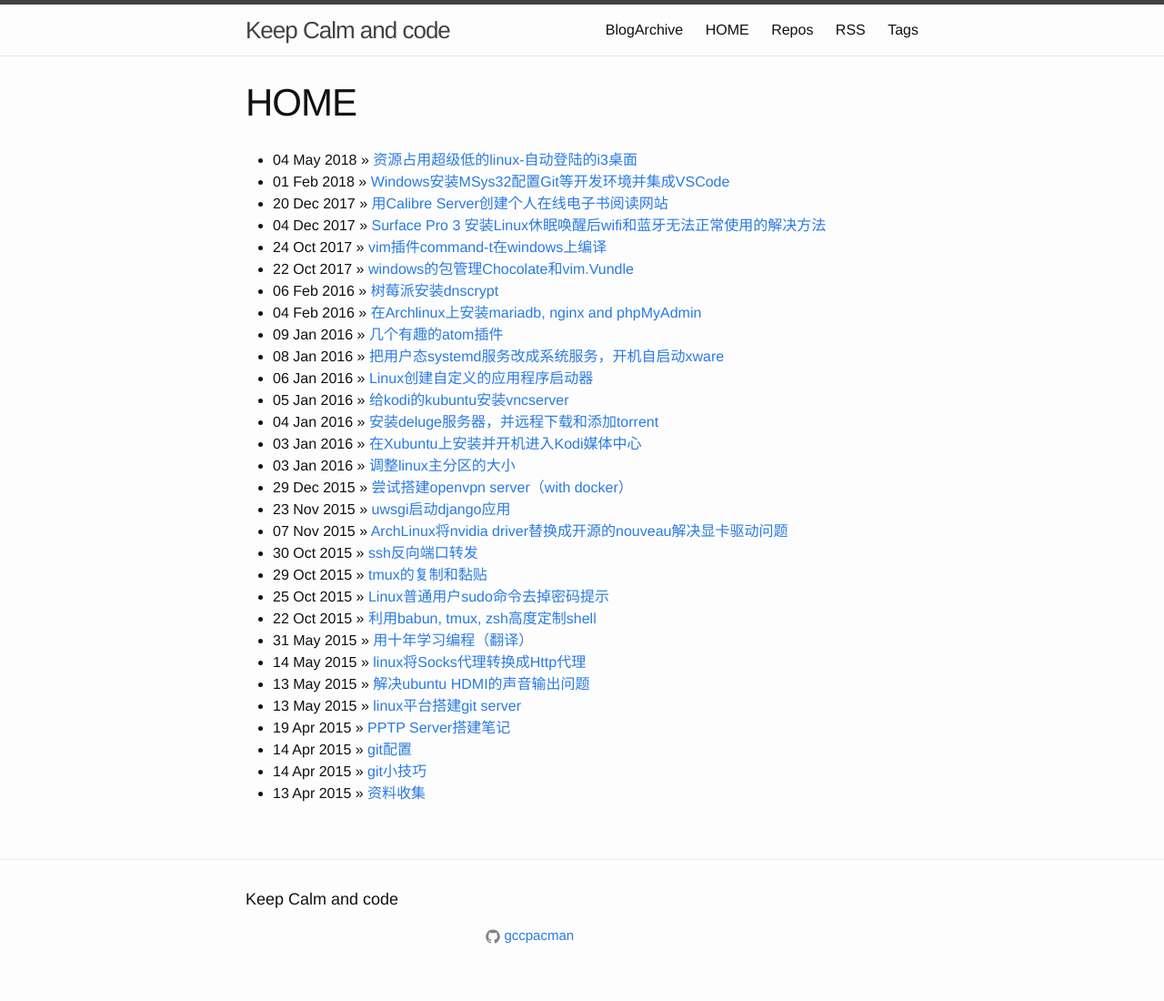
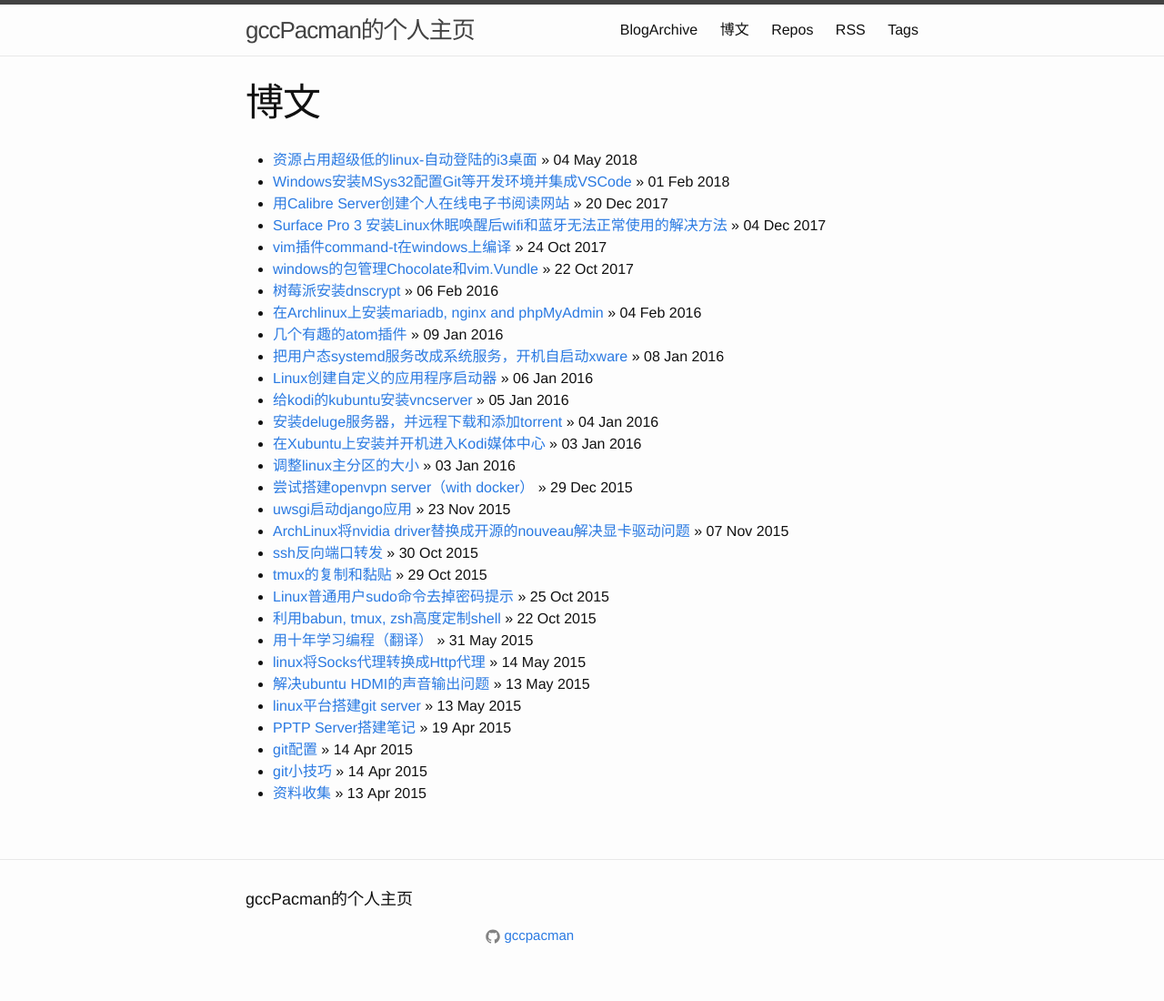
Before and after one commit to gccpacman/gccpacman.github.io, a Jekyll site: the page built from index.md, in a window 1280 px wide. Shown: the whole page at 91% size. Built offline with Jekyll 4.4.1, drawn with Linux system fonts in a browser that asks for light colours.

Commit message:
some ui change

```diff
--- a/_config.yml
+++ b/_config.yml
@@ -1,7 +1,7 @@
 
 ### old settings
 # Site settings
-# title: 寻找H!
+# title:
 # email:
 description:
 baseurl: "" # the subpath of your site, e.g. /blog/
@@ -13,9 +13,6 @@
 # Build settings
 markdown: kramdown
 
-
-
-
 # This is the default format.
 # For more see: http://jekyllrb.com/docs/permalinks/
 permalink: /:categories/:year/:month/:day/:title
@@ -26,7 +23,7 @@
 # Themes are encouraged to use these universal variables
 # so be sure to set them if your theme uses them.
 #
-title : Keep Calm and code
+title : gccPacman的个人主页
 tagline: Site Tagline
 author :
   name : gccpacman
--- a/index.md
+++ b/index.md
@@ -1,12 +1,16 @@
 ---
 layout: page
-title: HOME
+title: 博文
 tagline: Supporting tagline
 ---
 {% include JB/setup %}
 
 <ul class="posts">
   {% for post in site.posts %}
-    <li><span>{{ post.date | date_to_string }}</span> &raquo; <a href="{{ BASE_PATH }}{{ post.url }}">{{ post.title }}</a></li>
+    <li>
+        <a href="{{ BASE_PATH }}{{ post.url }}">{{ post.title }}</a>
+        &raquo;
+        <span>{{ post.date | date_to_string }}</span>
+    </li>
   {% endfor %}
 </ul>
```
